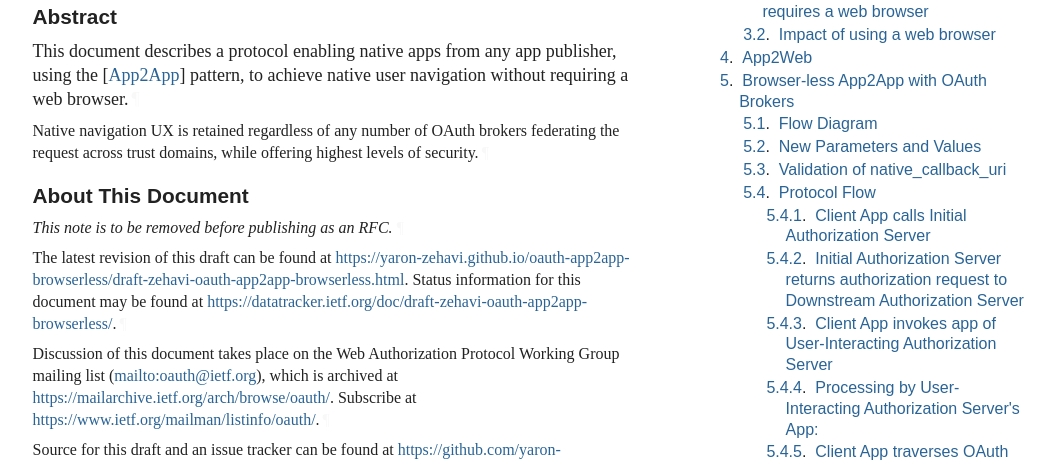
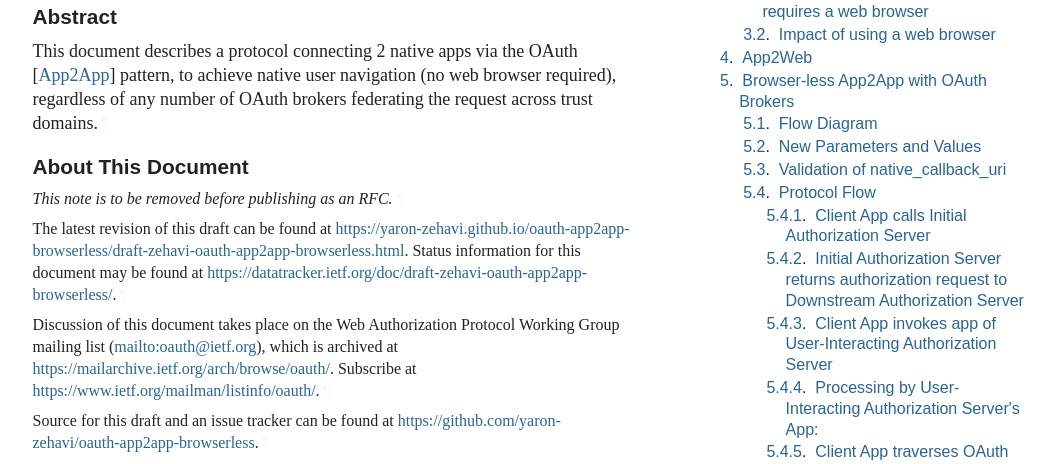
Before and after one commit to yaron-zehavi/oauth-app2app-browserless, a plain HTML site: page draft-zehavi-oauth-app2app-browserless.html in a window 1280 px wide. Shown: the part 308-772 px from the top of the page, without its empty margins (92-1147 px from the left). Drawn offline with Linux system fonts and the light colour scheme; a web font is replaced by a local one.

Commit message:
Script updating gh-pages from 9306c6f. [ci skip]

```diff
--- a/draft-zehavi-oauth-app2app-browserless.html
+++ b/draft-zehavi-oauth-app2app-browserless.html
@@ -7,8 +7,7 @@
 <title>OAuth 2.0 App2App Browserless Flow</title>
 <meta content="Yaron Zehavi" name="author">
 <meta content="
-       This document describes a protocol enabling native apps from any app publisher, using the   pattern, to achieve native user navigation without requiring a web browser.
-       Native navigation UX is retained regardless of any number of OAuth brokers federating the request across trust domains, while offering highest levels of security.
+       This document describes a protocol connecting 2 native apps via the OAuth   pattern, to achieve native user navigation (no web browser required), regardless of any number of OAuth brokers federating the request across trust domains.
     " name="description">
 <meta content="xml2rfc 3.29.0" name="generator">
 <meta content="native-apps" name="keyword">
@@ -1083,8 +1082,7 @@ svg :is([fill="white"], [fill^="#fff"]) {
 <h1 id="title">OAuth 2.0 App2App Browserless Flow</h1>
 <section id="section-abstract">
       <h2 id="abstract"><a href="#abstract" class="selfRef">Abstract</a></h2>
-<p id="section-abstract-1">This document describes a protocol enabling native apps from any app publisher, using the <span>[<a href="#App2App" class="cite xref">App2App</a>]</span> pattern, to achieve native user navigation without requiring a web browser.<a href="#section-abstract-1" class="pilcrow">¶</a></p>
-<p id="section-abstract-2">Native navigation UX is retained regardless of any number of OAuth brokers federating the request across trust domains, while offering highest levels of security.<a href="#section-abstract-2" class="pilcrow">¶</a></p>
+<p id="section-abstract-1">This document describes a protocol connecting 2 native apps via the OAuth <span>[<a href="#App2App" class="cite xref">App2App</a>]</span> pattern, to achieve native user navigation (no web browser required), regardless of any number of OAuth brokers federating the request across trust domains.<a href="#section-abstract-1" class="pilcrow">¶</a></p>
 </section>
 <section class="note rfcEditorRemove" id="section-note.1">
       <h2 id="name-about-this-document">
```
Also changed, not shown: draft-zehavi-oauth-app2app-browserless.txt.
